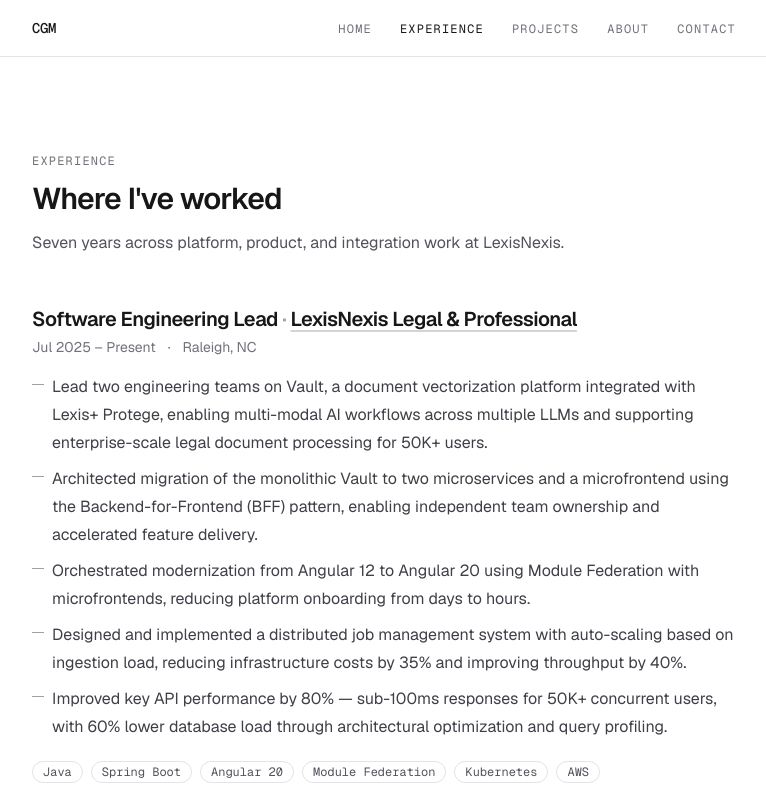
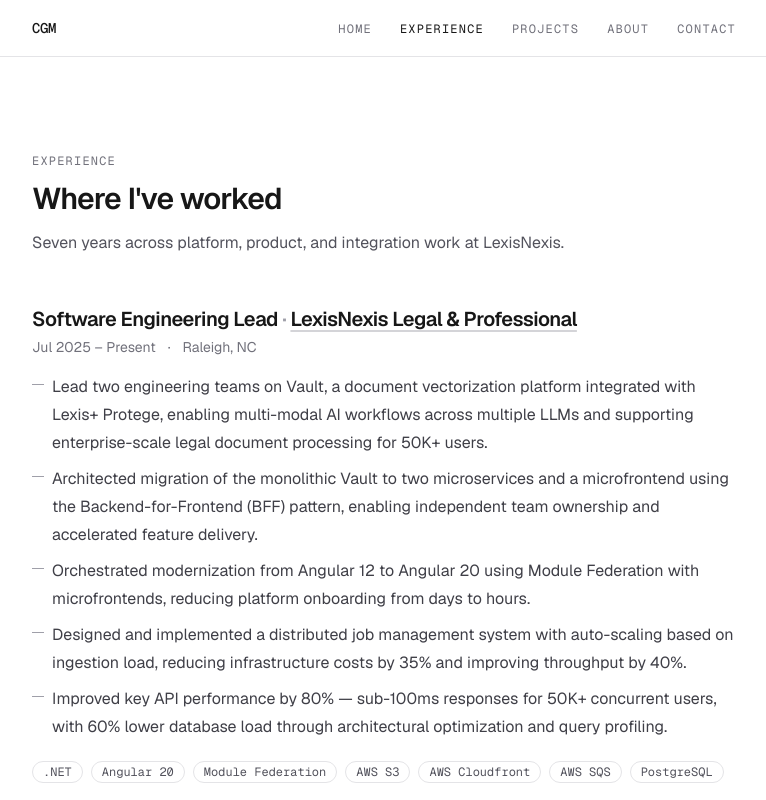
Before and after one commit to GMos96/portfolio, a Next.js app: page /experience in a window 1280 px wide. Shown: the top 800 px of the page, without its empty margins (256-1022 px from the left). Built offline with nearby package versions, Linux system fonts and the light colour scheme.

Commit message:
update experience

```diff
--- a/app/experience/page.tsx
+++ b/app/experience/page.tsx
@@ -6,7 +6,7 @@
 export const metadata: Metadata = {
   title: "Experience",
   description:
-    "Career history — engineering leadership and platform work at LexisNexis across Java, Spring Boot, Angular, and React.",
+    "Career history — engineering leadership and platform work at LexisNexis across .NET 8, Java, Angular, and React.",
 };
 
 export default function ExperiencePage() {
@@ -19,7 +19,10 @@
       />
       <div className="mt-12 space-y-12">
         {experience.map((role) => (
-          <RoleCard key={`${role.company}-${role.title}-${role.dates.start}`} role={role} />
+          <RoleCard
+            key={`${role.company}-${role.title}-${role.dates.start}`}
+            role={role}
+          />
         ))}
       </div>
     </div>
--- a/content/experience.ts
+++ b/content/experience.ts
@@ -14,7 +14,15 @@
       "Designed and implemented a distributed job management system with auto-scaling based on ingestion load, reducing infrastructure costs by 35% and improving throughput by 40%.",
       "Improved key API performance by 80% — sub-100ms responses for 50K+ concurrent users, with 60% lower database load through architectural optimization and query profiling.",
     ],
-    stack: ["Java", "Spring Boot", "Angular 20", "Module Federation", "Kubernetes", "AWS"],
+    stack: [
+      ".NET",
+      "Angular 20",
+      "Module Federation",
+      "AWS S3",
+      "AWS Cloudfront",
+      "AWS SQS",
+      "PostgreSQL",
+    ],
   },
   {
     company: "LexisNexis Legal & Professional",
@@ -31,7 +39,14 @@
       "Led SVN-to-Git migration and established GitHub Flow branching, enabling continuous deployment and reducing release cadence from three months to on-demand.",
       "Refactored the Maven build pipeline, achieving a 60% reduction in build times through dependency optimization and parallel build configuration.",
     ],
-    stack: ["Java", "Spring Boot", "Angular", "React", "Module Federation", "GitHub Actions"],
+    stack: [
+      "Java",
+      "Spring Boot",
+      "Angular",
+      "React",
+      "Module Federation",
+      "GitHub Actions",
+    ],
   },
   {
     company: "LexisNexis Legal & Professional",
@@ -45,7 +60,15 @@
       "Dockerized microservices for local environments and automated dependency installation scripts, cutting new-hire onboarding time by 60%.",
       "Authored automated browser and unit tests using Selenium, JUnit, Karma, and Mockito, raising code coverage from 45% to 85%.",
     ],
-    stack: ["Java", "Spring Boot", "Hibernate", "Angular", "AngularJS", "Docker", "Selenium"],
+    stack: [
+      "Java",
+      "Spring Boot",
+      "Hibernate",
+      "Angular",
+      "AngularJS",
+      "Docker",
+      "Selenium",
+    ],
   },
   {
     company: "LexisNexis Legal & Professional",
--- a/content/skills.ts
+++ b/content/skills.ts
@@ -3,7 +3,7 @@
 export const skillGroups: SkillGroup[] = [
   {
     category: "Languages",
-    skills: ["Java", "JavaScript", "TypeScript", "SQL"],
+    skills: ["Java", "C#", "JavaScript", "TypeScript", "SQL"],
   },
   {
     category: "Backend",
@@ -34,6 +34,14 @@
   },
   {
     category: "Tools & Testing",
-    skills: ["Git", "Maven", "JUnit", "Karma", "Mockito", "Selenium", "GitHub Flow"],
+    skills: [
+      "Git",
+      "Maven",
+      "JUnit",
+      "Karma",
+      "Mockito",
+      "Selenium",
+      "GitHub Flow",
+    ],
   },
 ];
```
